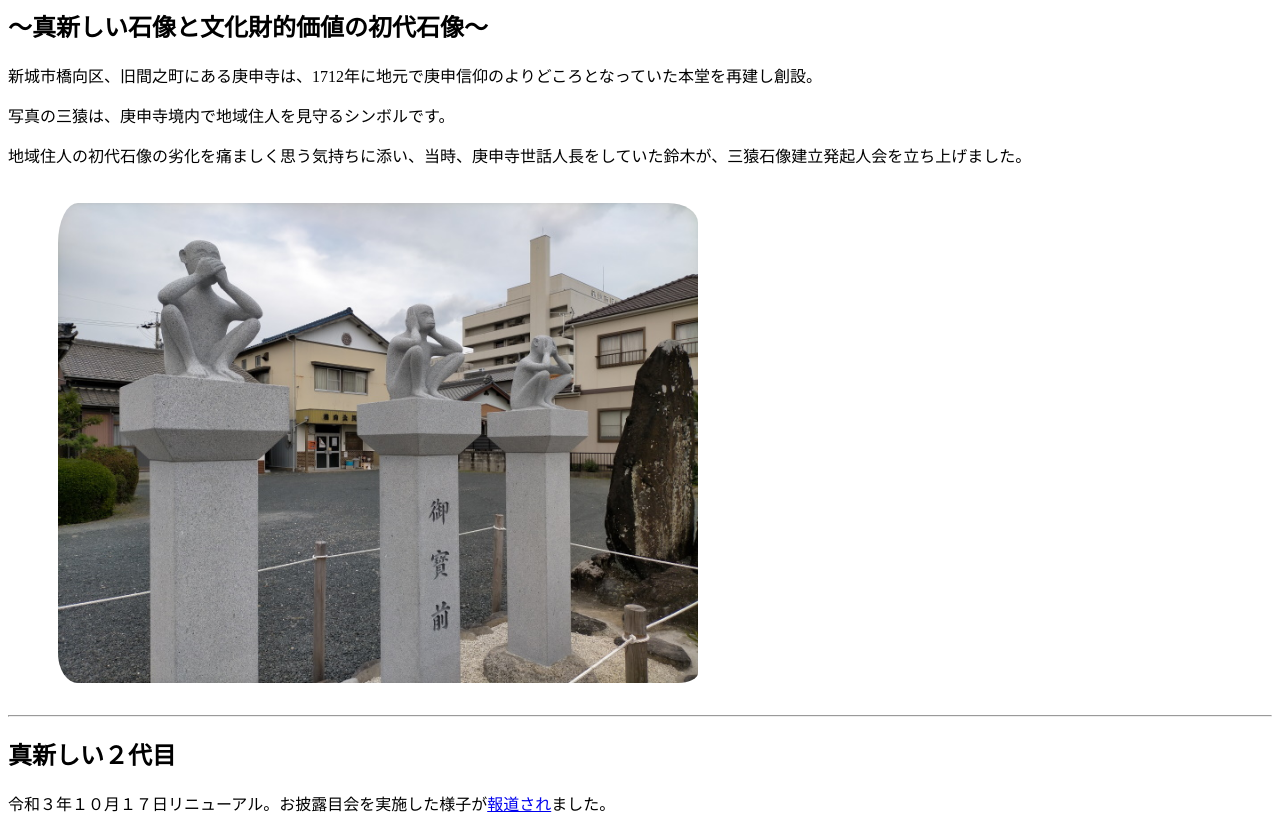
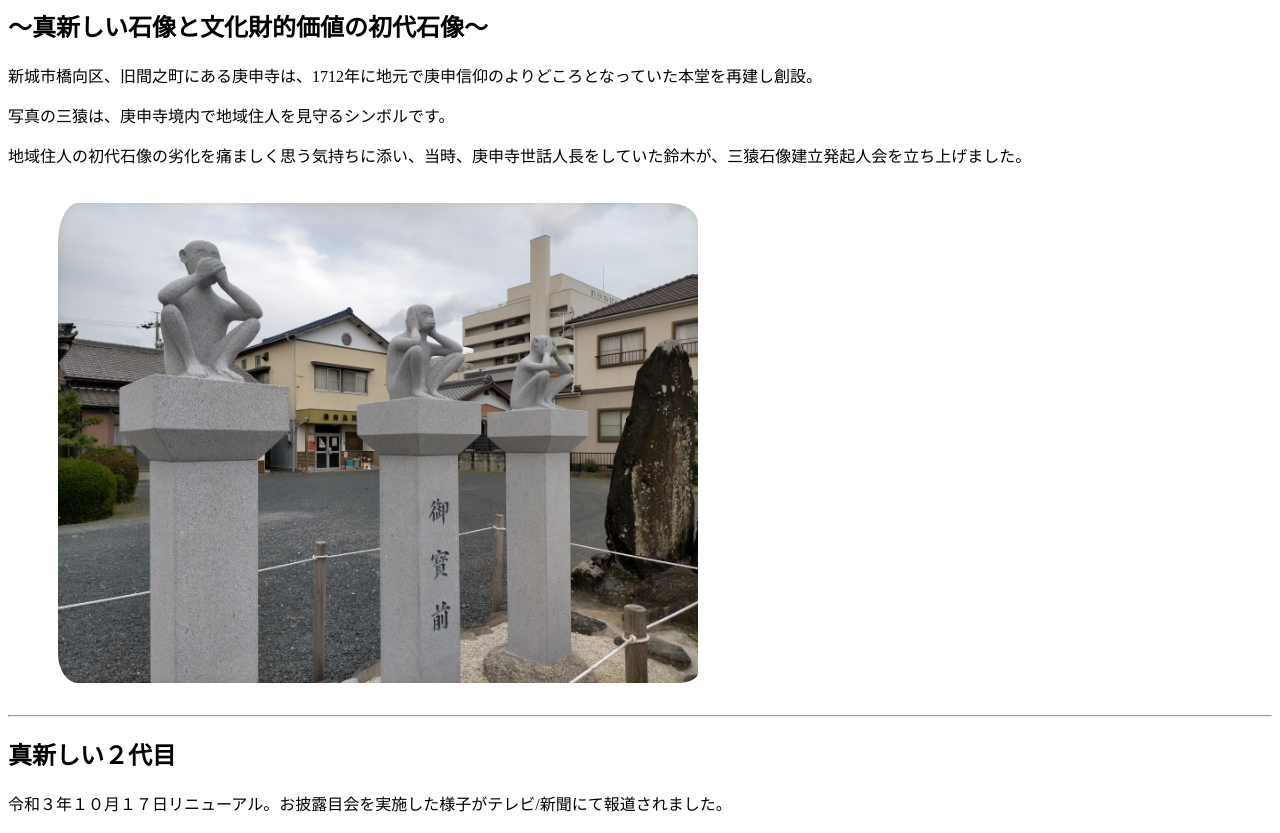
Before and after one commit to Emonkey1021/MizaruKikazaruIwazaru, a plain HTML site: page index.html in a window 1280 px wide. Shown: the part 104-937 px from the top of the page. Drawn offline with Linux system fonts and the light colour scheme.

Commit message:
Update index.html

```diff
--- a/index.html
+++ b/index.html
@@ -20,7 +20,7 @@
   </main>
   <HR></HR>
   <h2>真新しい２代目</h2>
-  <p>令和３年１０月１７日リニューアル。お披露目会を実施した様子が<a href=https://hicbc.com/news/article/?id=2021101709>報道され</a>ました。</p>
+  <p>令和３年１０月１７日リニューアル。お披露目会を実施した様子がテレビ/新聞にて報道されました。</p>
 
   <p></p><a href=https://gyao.yahoo.co.jp/episode/%E6%9D%91%E4%B8%8A%E4%BD%B3%E8%8F%9C%E5%AD%90%E3%81%AE%E8%81%B7%E3%83%AC%E3%83%9D%EF%BD%9E%E4%BC%81%E6%A5%AD%E3%81%AE%E3%83%81%E3%82%AB%E3%83%A9%E3%81%A7%E6%9C%AA%E6%9D%A5%E3%82%92%E8%B1%8A%E3%81%8B%E3%81%AB%EF%BD%9E%E3%80%80%EF%BC%832%20%E6%9D%89%E7%94%B0%E7%9F%B3%E6%9D%90%E5%BA%97/615fedf4-bcca-4fac-82ab-53c169ae8a51>岡崎市杉田石材店/</a>佐藤石匠に彫刻いただき完成。初代石像を忠実に再現していただきました。</p>
 
```
